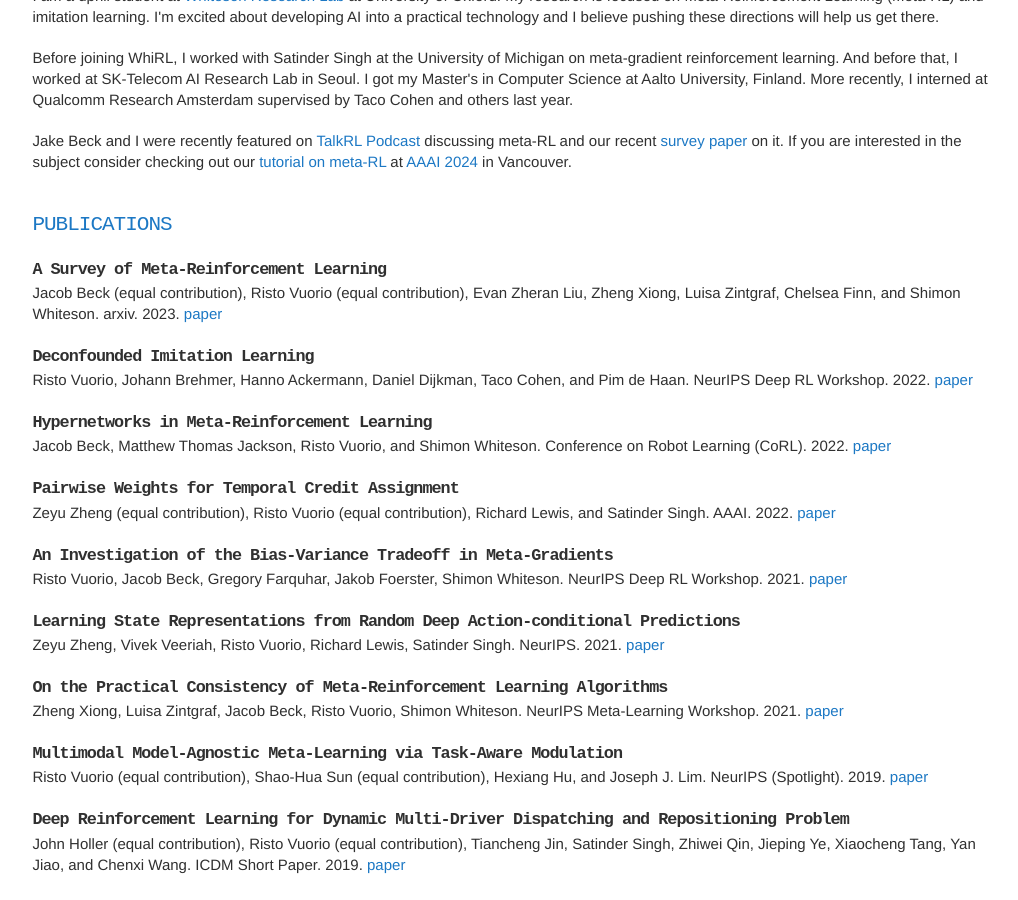
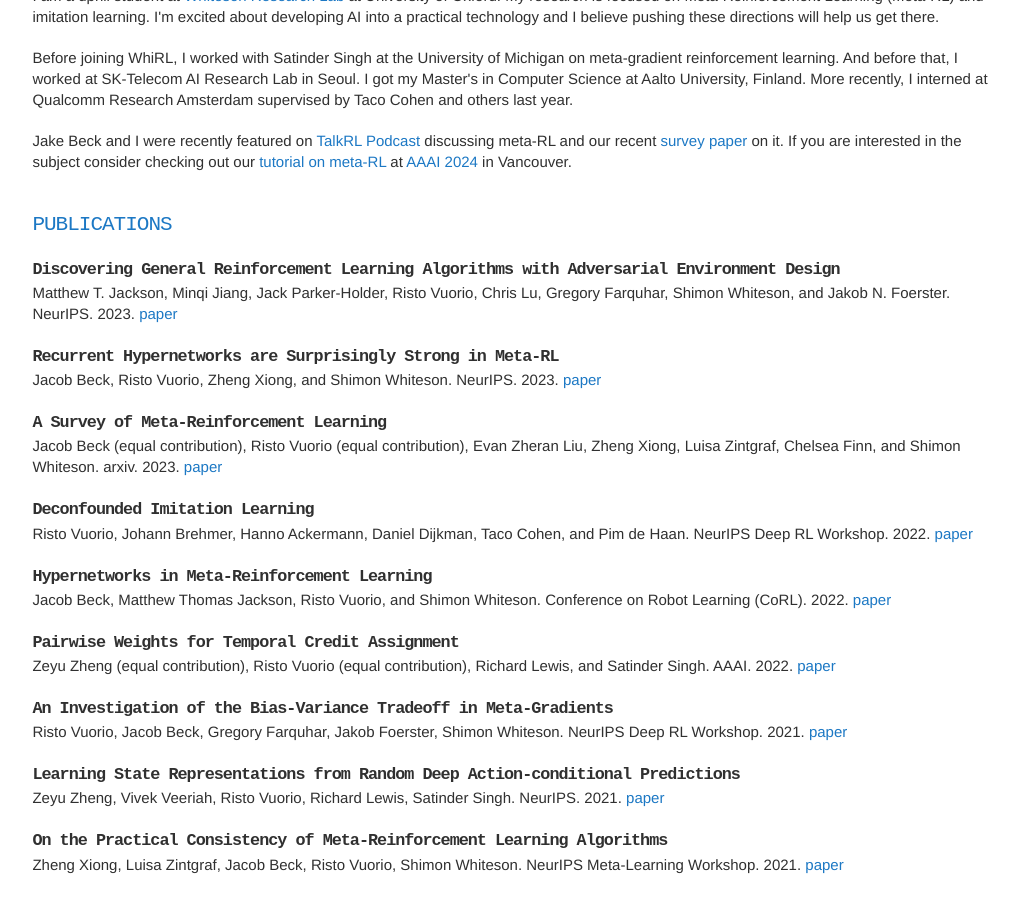
Before and after one commit to vuoristo/vuoristo.github.io, a Jekyll site: the page built from index.html, in a window 1280 px wide and 900 px high, scrolled down 345 px. Shown: the whole window, without its empty margins (166-1184 px from the left). Built offline with Jekyll 4.4.1, drawn with Linux system fonts in a browser that asks for light colours; nearby versions of some CDN libraries; some web fonts are replaced.

Commit message:
Publications

```diff
--- a/_data/publications.yaml
+++ b/_data/publications.yaml
@@ -1,3 +1,13 @@
+- title: "Discovering General Reinforcement Learning Algorithms with Adversarial Environment Design"
+  author: Matthew T. Jackson, Minqi Jiang, Jack Parker-Holder, Risto Vuorio, Chris Lu, Gregory Farquhar, Shimon Whiteson, and Jakob N. Foerster
+  howpublished: NeurIPS
+  year: 2023
+  url: "https://openreview.net/forum?id=kAU6Cdq1gV"
+- title: "Recurrent Hypernetworks are Surprisingly Strong in Meta-RL"
+  author: Jacob Beck, Risto Vuorio, Zheng Xiong, and Shimon Whiteson
+  howpublished: NeurIPS
+  year: 2023
+  url: "https://openreview.net/forum?id=pefAAzu8an"
 - title: "A Survey of Meta-Reinforcement Learning"
   author: Jacob Beck (equal contribution), Risto Vuorio (equal contribution), Evan Zheran Liu, Zheng Xiong, Luisa Zintgraf, Chelsea Finn, and Shimon Whiteson
   howpublished: arxiv
```
